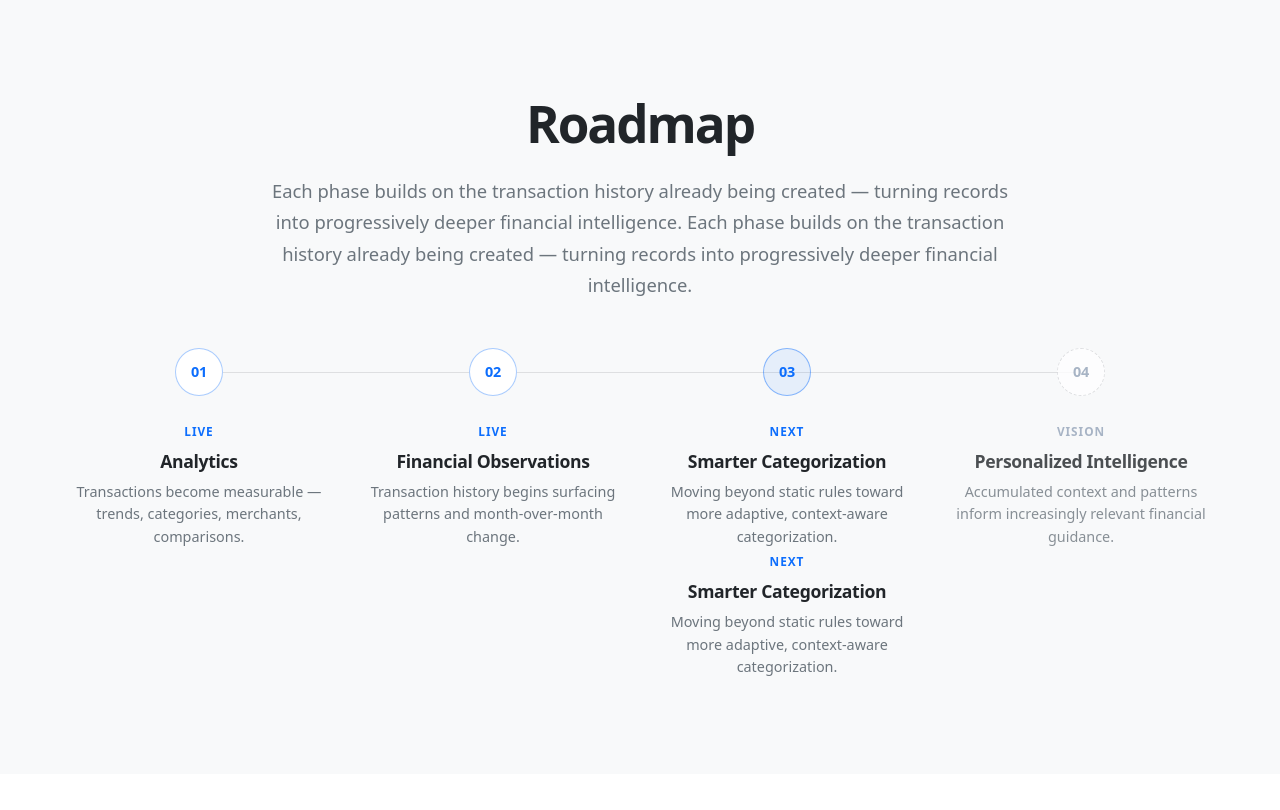
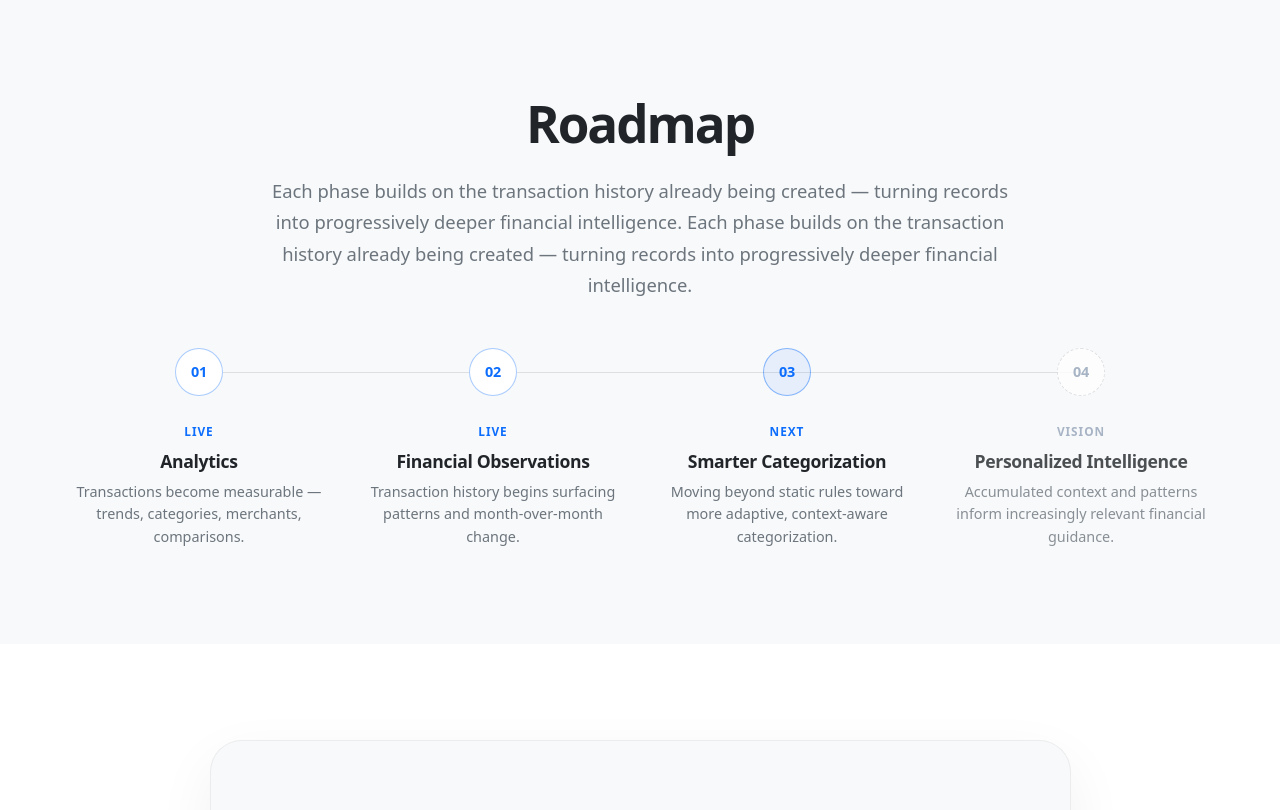
Before and after one commit to theanand108/smart_spend_AI, a Flask app: page / in a window 1280 px wide. Shown: the part 3978-4788 px from the top of the page. Run offline with Flask 3, Linux system fonts and the light colour scheme; data that the repository does not hold is empty.

Commit message:
fixed bug in home page

```diff
--- a/templates/index.html
+++ b/templates/index.html
@@ -299,9 +299,6 @@ Built to help existing UPI platforms explain spending instead of simply recordin
                     <span class="roadmap-status">Next</span>
                     <h3 class="roadmap-stage-title mb-2">Smarter Categorization</h3>
                     <p class="roadmap-stage-text mb-0">Moving beyond static rules toward more adaptive, context-aware categorization.</p>
-                    <span class="roadmap-status">Next</span>
-                    <h3 class="roadmap-stage-title mb-2">Smarter Categorization</h3>
-                    <p class="roadmap-stage-text mb-0">Moving beyond static rules toward more adaptive, context-aware categorization.</p>
                 </div>
             </div>
 
```
